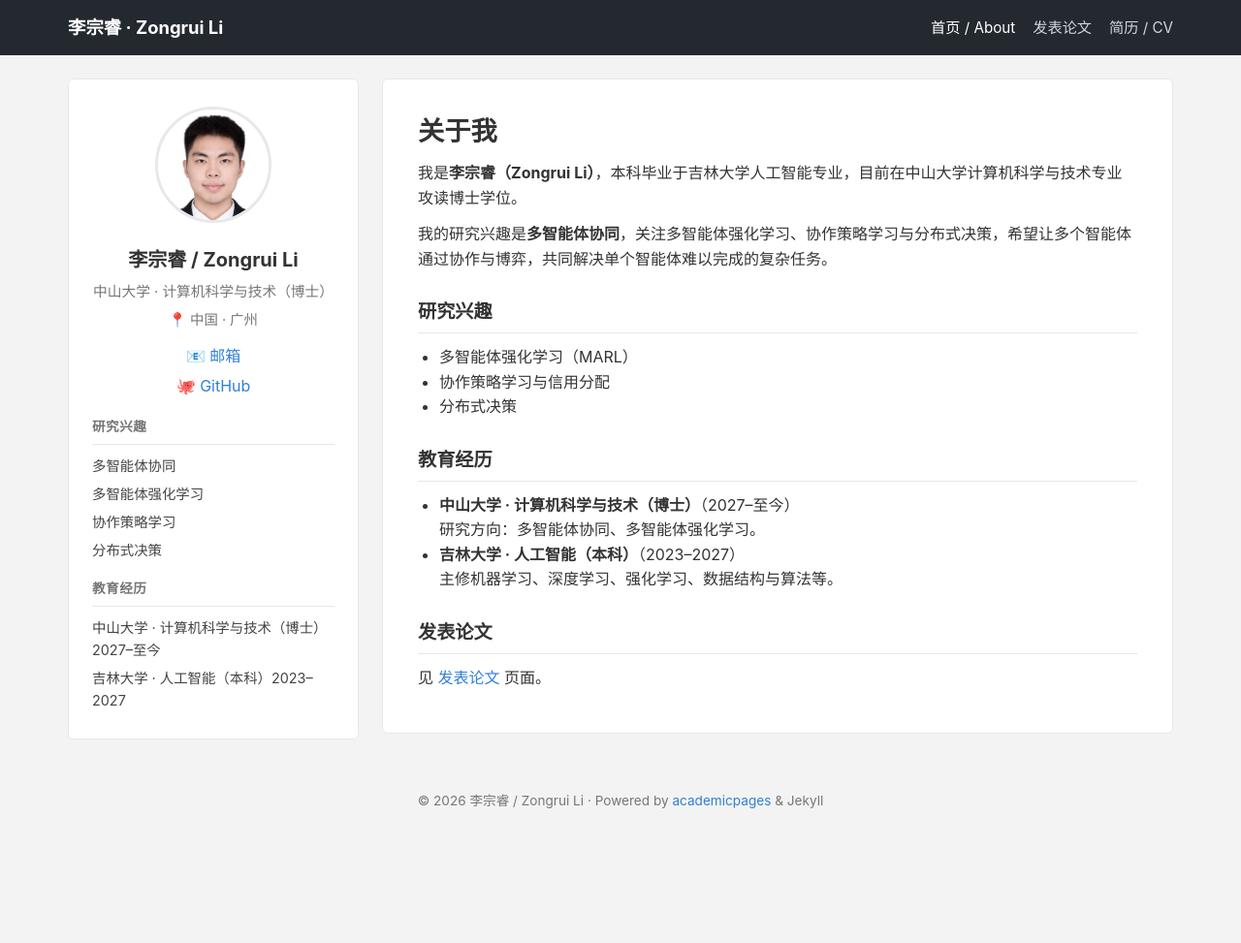
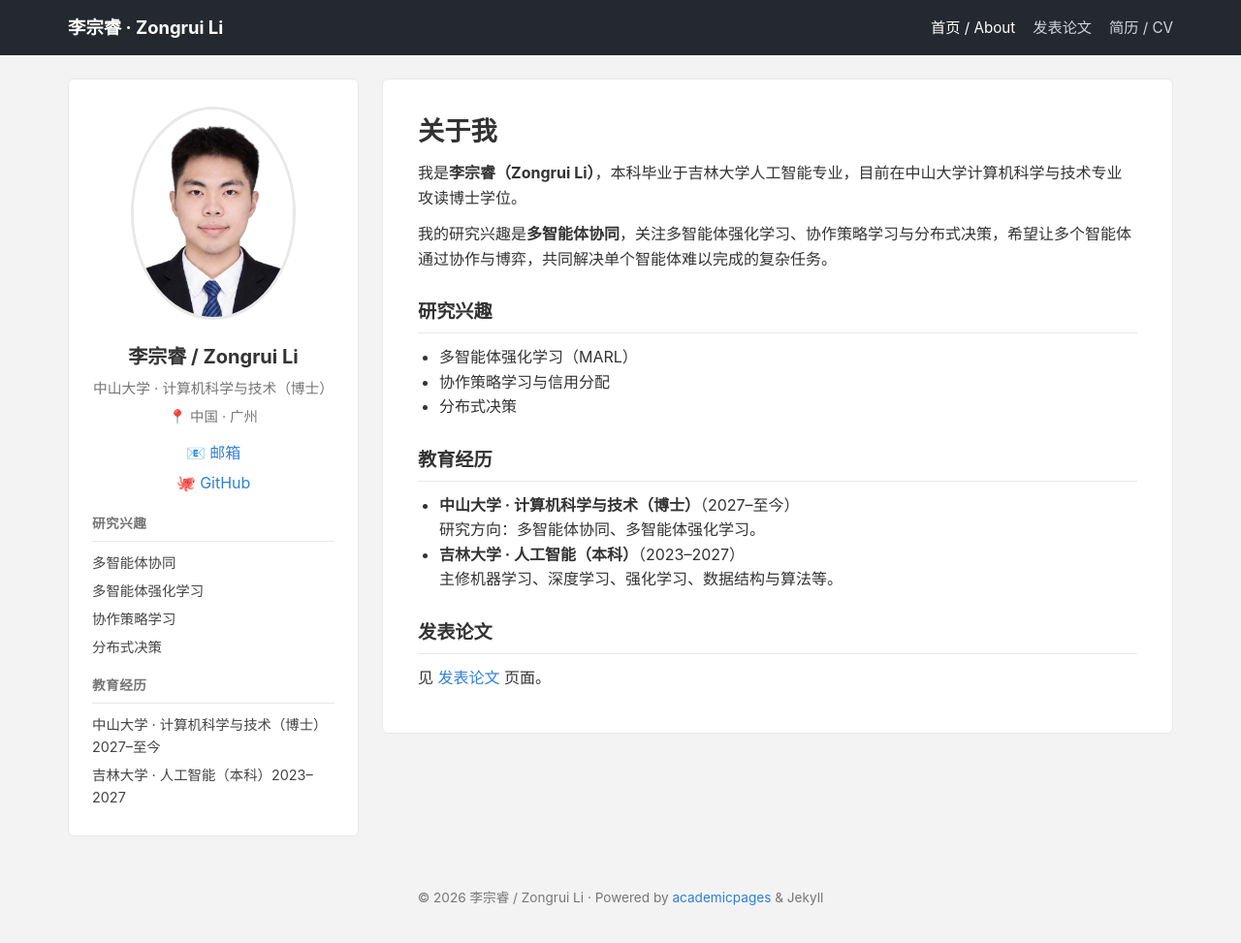
Before and after one commit to Zongrui-Li/zongrui-li.github.io, a Jekyll site: the page built from _pages/about.md, in a window 1280 px wide and 984 px high. Shown: the top 973 px of the window at 97% size. Built offline with Jekyll 4.4.1, drawn with Linux system fonts in a browser that asks for light colours.

Commit message:
Make avatar oval and larger, show shoulders

```diff
--- a/assets/css/main.css
+++ b/assets/css/main.css
@@ -116,11 +116,11 @@ a:hover {
 }
 
 .sidebar__avatar {
-  width: 120px;
-  height: 120px;
+  width: 170px;
+  height: 220px;
   border-radius: 50%;
   object-fit: cover;
-  object-position: center 20%;
+  object-position: center 30%;
   border: 3px solid var(--border);
   margin-bottom: 14px;
 }
```
